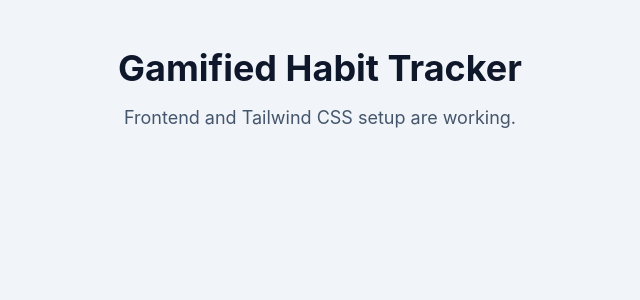
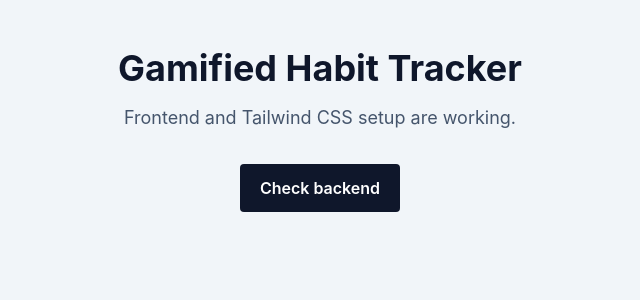
Before and after one commit to fredmikhail/gamified-habit-tracker, a React (Vite) app in the folder client/: page / in a window 1280 px wide. Shown: the top 300 px of the page, without its empty margins (320-960 px from the left). Built offline with nearby package versions, Linux system fonts and the light colour scheme; no server answers.

Commit message:
Connect frontend to backend health endpoint

```diff
--- a/client/src/App.tsx
+++ b/client/src/App.tsx
@@ -1,11 +1,64 @@
+import { useState } from 'react'
+import { getHealth } from './api/healthApi'
+import type { HealthResponse } from './types/HealthResponse'
+
 function App() {
+  const [healthResponse, setHealthResponse] =
+    useState<HealthResponse | null>(null)
+  const [errorMessage, setErrorMessage] =
+    useState<string | null>(null)
+  const [isLoading, setIsLoading] = useState(false)
+
+  async function handleCheckBackend() {
+    setIsLoading(true)
+    setErrorMessage(null)
+
+    try {
+      const response = await getHealth()
+      setHealthResponse(response)
+    } catch (error) {
+      setHealthResponse(null)
+
+      setErrorMessage(
+        error instanceof Error
+          ? error.message
+          : 'An unknown error occurred.',
+      )
+    } finally {
+      setIsLoading(false)
+    }
+  }
+
   return (
     <main className="min-h-screen bg-slate-100 px-6 py-12 text-slate-900">
       <div className="mx-auto max-w-3xl text-center">
         <h1 className="text-4xl font-bold">Gamified Habit Tracker</h1>
+
         <p className="mt-4 text-lg text-slate-600">
           Frontend and Tailwind CSS setup are working.
         </p>
+
+        <button
+          type="button"
+          className="mt-8 rounded bg-slate-900 px-5 py-3 font-semibold text-white disabled:cursor-not-allowed disabled:opacity-50"
+          disabled={isLoading}
+          onClick={handleCheckBackend}
+        >
+          {isLoading ? 'Checking...' : 'Check backend'}
+        </button>
+
+        {healthResponse && (
+          <div className="mt-6">
+            <p>Backend status: {healthResponse.status}</p>
+            <p>Checked at UTC: {healthResponse.checkedAtUtc}</p>
+          </div>
+        )}
+
+        {errorMessage && (
+          <p className="mt-6 text-red-700">
+            Request failed: {errorMessage}
+          </p>
+        )}
       </div>
     </main>
   )
--- /dev/null
+++ b/client/src/api/healthApi.ts
@@ -0,0 +1,21 @@
+import type { HealthResponse } from '../types/HealthResponse'
+
+const apiBaseUrl = import.meta.env.VITE_API_BASE_URL
+
+if (!apiBaseUrl) {
+  throw new Error('VITE_API_BASE_URL is not configured.')
+}
+
+export async function getHealth(): Promise<HealthResponse> {
+  const response = await fetch(`${apiBaseUrl}/api/health`)
+
+  if (!response.ok) {
+    throw new Error(
+      `Health request failed with status ${response.status}.`,
+    )
+  }
+
+  const healthResponse: HealthResponse = await response.json()
+
+  return healthResponse
+}
--- /dev/null
+++ b/client/src/types/HealthResponse.ts
@@ -0,0 +1,4 @@
+export interface HealthResponse {
+  status: string
+  checkedAtUtc: string
+}
```
Also changed, not shown: 2 other files (tests, documents, lock files or other folders).
